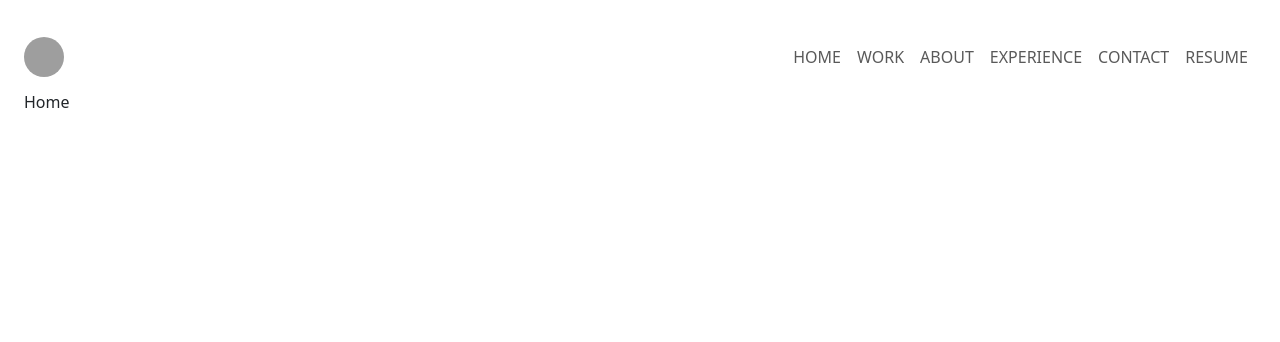
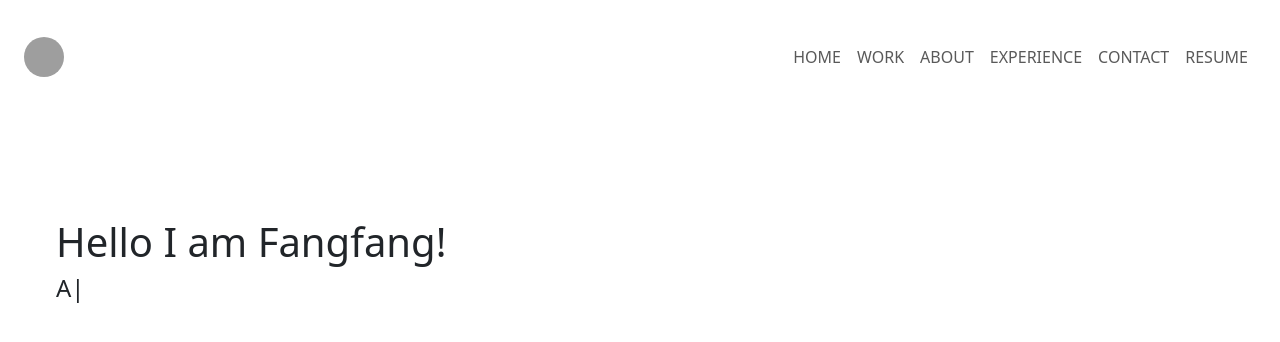
Before and after one commit to f2xiao/portfolio, a React (Create React App) app: page / in a window 1280 px wide. Shown: the top 342 px of the page. Built offline with nearby package versions, Linux system fonts and the light colour scheme; grey boxes are pictures that could not be loaded.

Commit message:
add SubHeading component

```diff
--- a/package.json
+++ b/package.json
@@ -7,11 +7,13 @@
     "@testing-library/react": "^13.4.0",
     "@testing-library/user-event": "^13.5.0",
     "bootstrap": "^5.3.3",
+    "framer-motion": "^11.3.23",
     "react": "^18.3.1",
     "react-bootstrap": "^2.10.4",
     "react-dom": "^18.3.1",
     "react-router-dom": "^6.26.0",
-    "react-scripts": "5.0.1",
+    "react-scripts": "^5.0.1",
+    "react-typical": "^0.1.3",
     "web-vitals": "^2.1.4"
   },
   "scripts": {
--- a/src/App.css
+++ b/src/App.css
@@ -4,6 +4,15 @@
   padding: 0;
 }
 
-body {
+/* body {
+  padding: 1.5rem;
+} */
+
+header {
+  /* background: #3c3c3c; */
   padding: 1.5rem;
 }
+
+main {
+  padding: 1.5rem;
+}
--- a/src/components/Home.jsx
+++ b/src/components/Home.jsx
@@ -1,7 +1,26 @@
-import React from "react";
+import React, { useEffect, useState } from "react";
+import Typical from "react-typical";
+import SubHeading from "./SubHeading";
 
 const Home = () => {
-  return <div>Home</div>;
+  return (
+    <main>
+      <div
+        style={{
+          paddingTop: "5rem",
+          paddingLeft: "2rem",
+          paddingRight: "2rem",
+        }}
+      >
+        <Typical
+          steps={["Hello", 2000, "Hello I am Fangfang!", 5000]}
+          loop={1}
+          wrapper="h1"
+        />
+        <SubHeading />
+      </div>
+    </main>
+  );
 };
 
 export default Home;
--- a/src/components/NavBar.css
+++ b/src/components/NavBar.css
@@ -5,6 +5,7 @@
 
 .nav-link {
   text-transform: uppercase;
+  /* color: white !important; */
 }
 .nav-link:hover {
   text-decoration: underline;
--- /dev/null
+++ b/src/components/SubHeading.jsx
@@ -0,0 +1,31 @@
+import React, { useEffect, useState } from "react";
+import Typical from "react-typical";
+
+const SubHeading = () => {
+  const [isHeadingMounted, setIsHeadingMounted] = useState(false);
+  useEffect(() => {
+    const timer = setTimeout(() => {
+      setIsHeadingMounted(true);
+    }, 5000);
+    return () => clearTimeout(timer);
+  }, []);
+
+  return (
+    <p>
+      {isHeadingMounted && (
+        <Typical
+          steps={[
+            "A",
+            1000,
+            "A Fullstack developer based in Waterloo, ON",
+            40000,
+          ]}
+          loop={1}
+          wrapper="h4"
+        />
+      )}
+    </p>
+  );
+};
+
+export default SubHeading;
```
Also changed, not shown: 1 other file (tests, documents, lock files or other folders).
